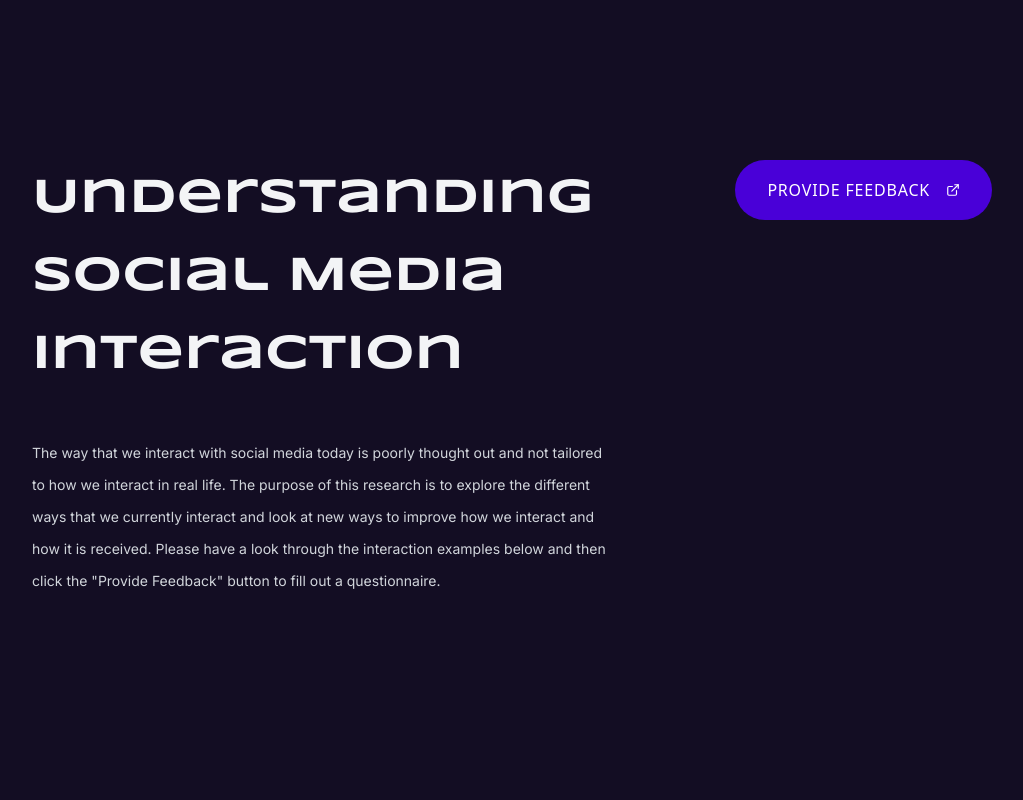
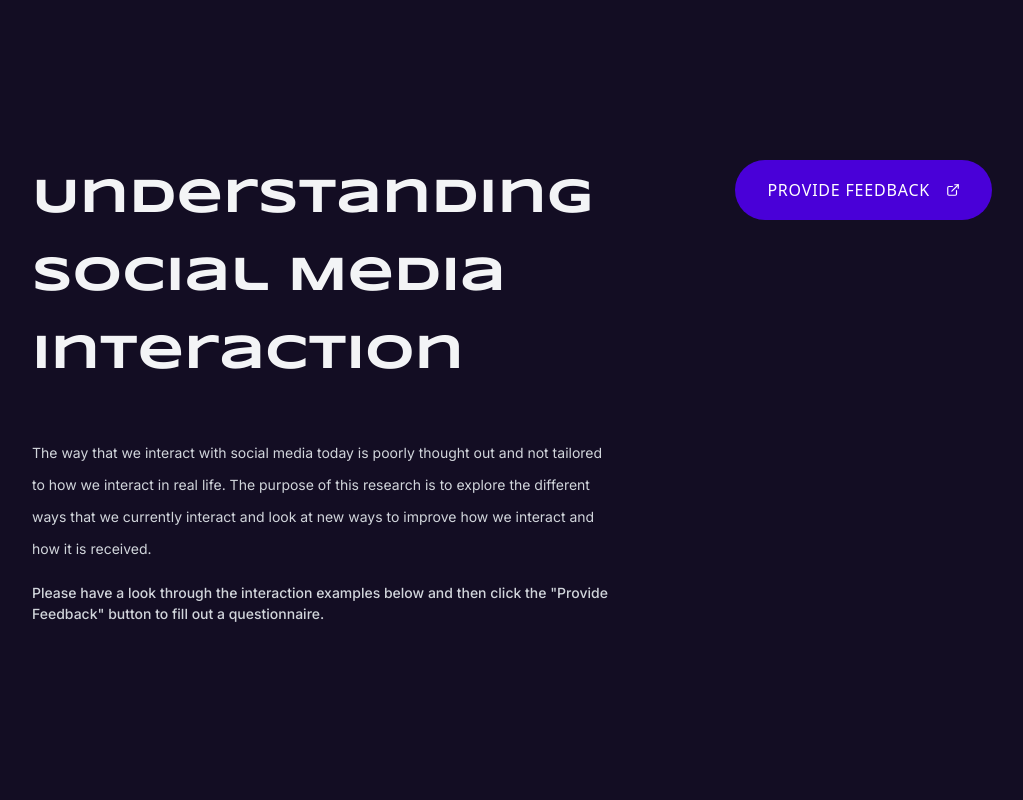
Before and after one commit to hayhaydz/understanding-social-media-interaction, a Next.js app: page / in a window 1280 px wide. Shown: the top 800 px of the page, without its empty margins (128-1151 px from the left). Built offline with nearby package versions, Linux system fonts and the light colour scheme.

Commit message:
Update Header.js

```diff
--- a/components/Header/Header.js
+++ b/components/Header/Header.js
@@ -19,7 +19,8 @@ const Header = ({ isInteraction, setIsInteraction}) => {
             <div className="flex justify-between mb-4 md:m-32 flex-col lg:flex-row sm:max-w-xl lg:max-w-full">
                 <div className="max-w-full sm:max-w-xl mb-16 md:mb-0">
                     <h1 className="font-Syncopate text-3xl sm:text-5xl text-gray-100 !leading-relaxed">Understanding Social Media Interaction</h1>
-                    <p className="font-Inter text-sm text-gray-300 leading-8">{`The way that we interact with social media today is poorly thought out and not tailored to how we interact in real life. The purpose of this research is to explore the different ways that we currently interact and look at new ways to improve how we interact and how it is received. Please have a look through the interaction examples below and then click the "Provide Feedback" button to fill out a questionnaire.`}</p>
+                    <p className="font-Inter text-sm text-gray-300 leading-8 mb-4">{`The way that we interact with social media today is poorly thought out and not tailored to how we interact in real life. The purpose of this research is to explore the different ways that we currently interact and look at new ways to improve how we interact and how it is received.`}</p>
+                    <p className="font-Inter font-medium text-sm text-gray-300 leading-normal">{`Please have a look through the interaction examples below and then click the "Provide Feedback" button to fill out a questionnaire.`}</p>
                 </div>
                 <div>
                     <a href="https://forms.gle/moPz5c9aGucYjkas9" target="_blank" rel="noreferrer" className="bg-primary flex items-center py-4 px-8 rounded-full no-underline tracking-wider transition-colors hover:bg-primary-700">PROVIDE FEEDBACK <ExternalLink size={14} className="ml-auto md:ml-4"/></a>
```
